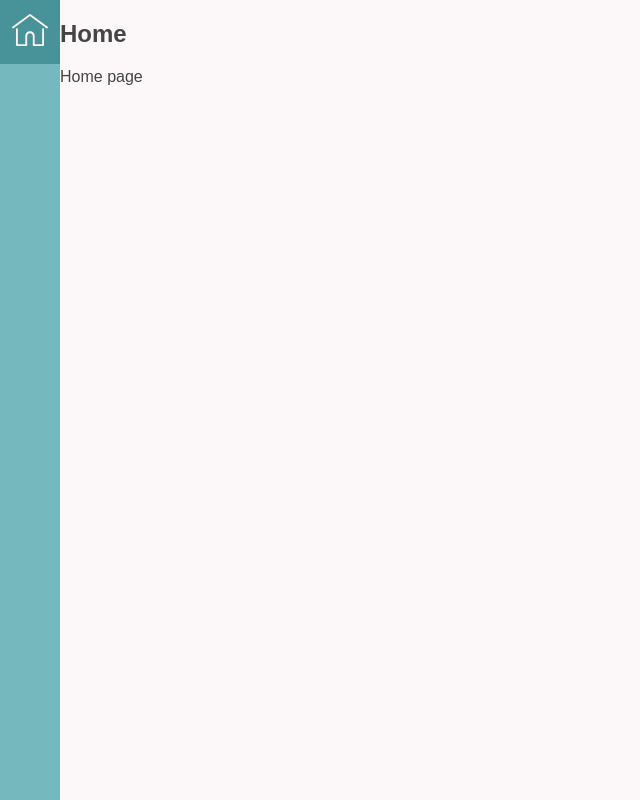
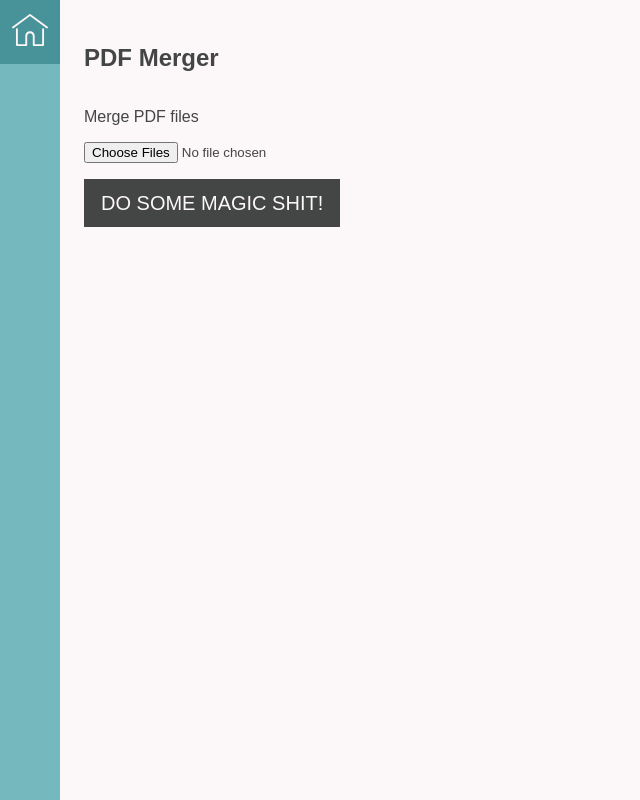
Before and after one commit to oceanEcho/pdf-merger, a React app: page / in a window 1280 px wide. Shown: the whole page, without its empty margins (0-640 px from the left). Built offline with nearby package versions, Linux system fonts and the light colour scheme.

Commit message:
add Merger component

```diff
--- a/package.json
+++ b/package.json
@@ -15,10 +15,13 @@
     "@types/react-router": "^5.1.16",
     "@types/react-router-dom": "^5.1.8",
     "@types/uuid": "^8.3.1",
+    "buffer": "^6.0.3",
     "copy-webpack-plugin": "^9.0.1",
+    "crypto-browserify": "^3.12.0",
     "css-loader": "^6.2.0",
     "html-webpack-plugin": "^5.3.2",
     "prettier": "^2.4.0",
+    "process": "^0.11.10",
     "sass": "^1.39.2",
     "sass-loader": "^12.1.0",
     "style-loader": "^3.2.1",
@@ -30,6 +33,7 @@
   },
   "dependencies": {
     "classnames": "^2.3.1",
+    "pdf-merger-js": "^3.4.0",
     "react": "^17.0.2",
     "react-dom": "^17.0.2",
     "react-router": "^5.2.1",
--- a/src/App.tsx
+++ b/src/App.tsx
@@ -1,5 +1,5 @@
 import React from 'react';
-import { HashRouter as Router, Switch, Route } from 'react-router-dom';
+import { BrowserRouter as Router, Switch, Route } from 'react-router-dom';
 
 import { Layout } from './components/Layout';
 import { Navigation } from './components/Navigation';
--- a/src/components/Button/Button.tsx
+++ b/src/components/Button/Button.tsx
@@ -1,16 +1,17 @@
-import React, { FC, ReactNode } from 'react';
+import React, { ButtonHTMLAttributes, FC, ReactNode } from 'react';
+import cn from 'classnames';
 
 import styles from './styles.module.scss';
 
-interface ButtonProps {
+interface ButtonProps extends ButtonHTMLAttributes<HTMLButtonElement> {
   children: ReactNode;
   type?: 'button' | 'submit' | 'reset';
   onClick?: () => void;
 }
 
-export const Button: FC<ButtonProps> = ({ children, type, onClick }) => {
+export const Button: FC<ButtonProps> = ({ children, type = 'button', className, ...props }) => {
   return (
-    <button type={type} onClick={onClick} className={styles.Button}>
+    <button type={type} className={cn(styles.Button, className)} {...props}>
       {children}
     </button>
   );
--- a/src/components/Button/styles.module.scss
+++ b/src/components/Button/styles.module.scss
@@ -9,10 +9,17 @@
   cursor: pointer;
   transition: all 0.3s ease;
   font-size: 20px;
-  line-height: 1.5rem;
+  line-height: 1.2em;
+  padding: 8px 16px;
 
-  &:hover {
+  &:hover:not(:disabled) {
     background-color: $lighter-dark-color;
     border: 1px solid $lighter-dark-color;
   }
+
+  &:disabled {
+    background-color: $disabled-color;
+    border: 1px solid $disabled-color;
+    cursor: not-allowed;
+  }
 }
--- a/src/pages/Home/Home.tsx
+++ b/src/pages/Home/Home.tsx
@@ -1,10 +1,14 @@
 import React from 'react';
+import { Merger } from './Merger';
+
+import styles from './styles.module.scss';
 
 export const Home = () => {
   return (
-    <article>
-      <h1>Home</h1>
-      <p>Home page</p>
-    </article>
+    <section className={styles.Home}>
+      <h1>PDF Merger</h1>
+      <p>Merge PDF files</p>
+      <Merger />
+    </section>
   );
 };
--- /dev/null
+++ b/src/pages/Home/Merger/Merger.module.scss
@@ -0,0 +1,6 @@
+.Merger {
+  display: flex;
+  flex-direction: column;
+  align-items: flex-start;
+  gap: 16px;
+}
--- /dev/null
+++ b/src/pages/Home/Merger/Merger.tsx
@@ -0,0 +1,54 @@
+import React, { ChangeEvent, FC, useState } from 'react';
+import PDFMerger from 'pdf-merger-js/browser';
+
+import { Button } from '../../../components/Button';
+import { Loader } from '../../../components/Loader';
+
+import styles from './Merger.module.scss';
+
+export const Merger: FC = () => {
+  const [files, setFiles] = useState<File[] | null>([]);
+
+  const onFileInputChange = (event: ChangeEvent<HTMLInputElement>) => {
+    if (event.target.files) {
+      setFiles(Array.from(event.target.files));
+    }
+  };
+
+  const [loading, setLoading] = useState(false);
+
+  const onClick = (): void => {
+    if (files?.length) {
+      setLoading(true);
+
+      const render = async (): Promise<void> => {
+        const merger = new PDFMerger();
+
+        await Promise.all(files.map(async (file) => merger.add(file)));
+
+        const mergedPdf = await merger.saveAsBlob();
+        const url = URL.createObjectURL(mergedPdf);
+
+        setLoading(false);
+        window.open(url, '_blank');
+      };
+
+      render().catch((err) => {
+        setLoading(false);
+        throw err;
+      });
+    }
+  };
+
+  return (
+    <>
+      {loading && <Loader />}
+      <form className={styles.Merger}>
+        <input type='file' multiple onChange={onFileInputChange} />
+        <Button onClick={onClick} disabled={loading}>
+          DO SOME MAGIC SHIT!
+        </Button>
+      </form>
+    </>
+  );
+};
--- /dev/null
+++ b/src/pages/Home/Merger/index.ts
@@ -0,0 +1 @@
+export { Merger } from './Merger';
--- a/src/styles/colors.scss
+++ b/src/styles/colors.scss
@@ -9,3 +9,5 @@ $lighter-dark-color: rgb(101, 103, 103);
 
 $accent-color: rgb(238, 150, 75);
 $lighter-accent-color: rgb(243, 180, 124);
+
+$disabled-color: rgb(127, 127, 127);
--- a/webpack.config.js
+++ b/webpack.config.js
@@ -11,6 +11,11 @@ module.exports = {
   target: 'web',
   resolve: {
     extensions: ['.tsx', '.ts', '.js'],
+    fallback: {
+      stream: false,
+      crypto: require.resolve('crypto-browserify'),
+      buffer: require.resolve('buffer'),
+    },
   },
   output: {
     filename: '[name].js',
@@ -37,6 +42,10 @@ module.exports = {
     new webpack.DefinePlugin({
       'process.env.NODE_ENV': JSON.stringify(process.env.NODE_ENV),
     }),
+    new webpack.ProvidePlugin({
+      Buffer: ['buffer', 'Buffer'],
+      process: 'process/browser',
+    }),
   ],
   devServer: {
     hot: true,
```
Also changed, not shown: 2 other files (tests, documents, lock files or other folders).
